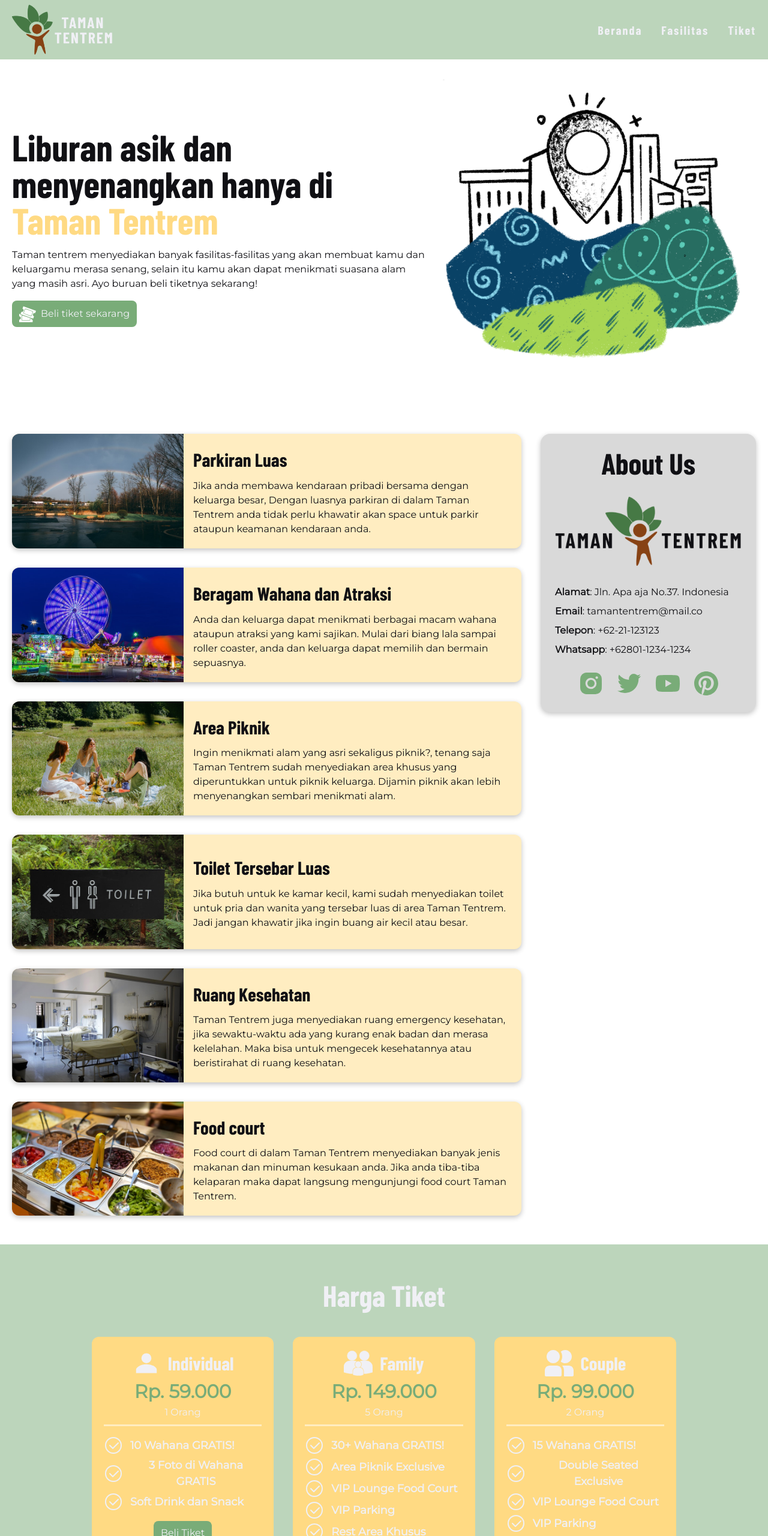
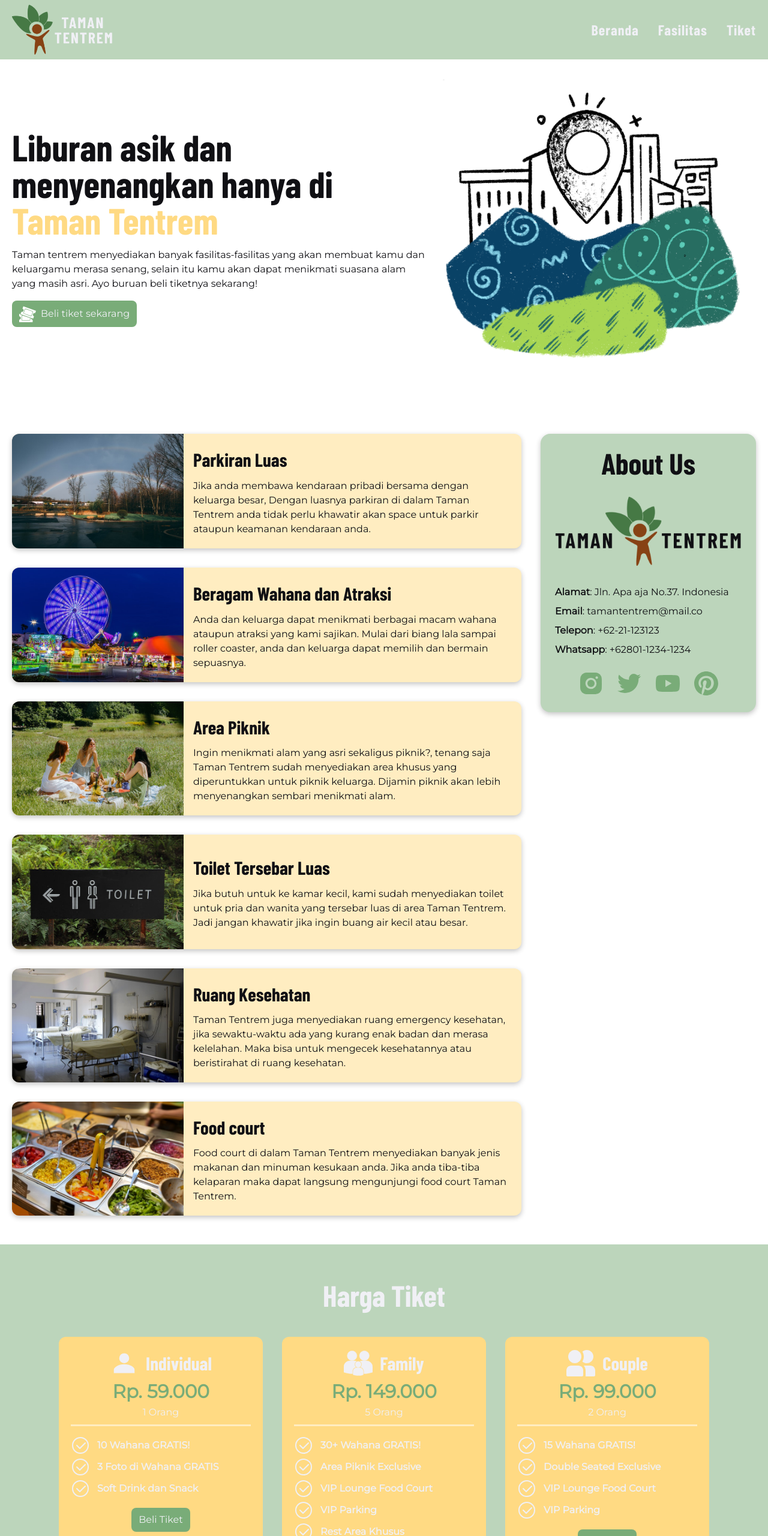
Before and after one commit to bntngbgs/Responsive-Website, a plain HTML site: page Taman Tentrem/index.html in a window 1280 px wide. Shown: the top 2560 px of the page at 60% size. Drawn offline with nearby package versions, Linux system fonts and the light colour scheme.

Commit message:
change appareances for some elements

```diff
--- a/Taman Tentrem/css/style.css
+++ b/Taman Tentrem/css/style.css
@@ -153,8 +153,8 @@ header {
   font-family: 'Barlow Condensed', sans-serif;
   color: var(--neutral-white);
   font-weight: 700;
-  font-size: 1.25rem;
-  letter-spacing: 2px;
+  font-size: 1.5rem;
+  letter-spacing: 1px;
   transition: all 0.5s;
 }
 
@@ -262,7 +262,7 @@ header {
 }
 
 .about-us {
-  background-color: var(--neutral-grey);
+  background-color: var(--primary-tint);
   align-self: flex-start;
   padding: 1.5rem;
   border-radius: 16px;
@@ -330,7 +330,6 @@ header {
   justify-content: center;
   gap: 2rem;
   flex-wrap: wrap;
-  max-width: max-content;
   margin: 0 auto;
 }
 
@@ -339,8 +338,12 @@ header {
   color: var(--neutral-white);
   padding: 1.25rem;
   border-radius: 12px;
-  flex: 1 1 250px;
+  flex: 0 1 340px;
 }
+
+/* .ticket-card:last-of-type {
+  flex-grow: 1;
+} */
 
 .ticket-card h2 {
   color: var(--color-primary);
@@ -387,7 +390,7 @@ header {
 }
 
 .benefit p {
-  font-size: 1.125rem;
+  font-size: 1rem;
   font-weight: 700;
 }
 
@@ -521,7 +524,7 @@ header {
 
   .ticket-card {
     padding-inline: 0.75rem;
-    flex: 1 1 220px;
+    flex: 1 1 260px;
   }
 
   .ticket-card h2 {
```
